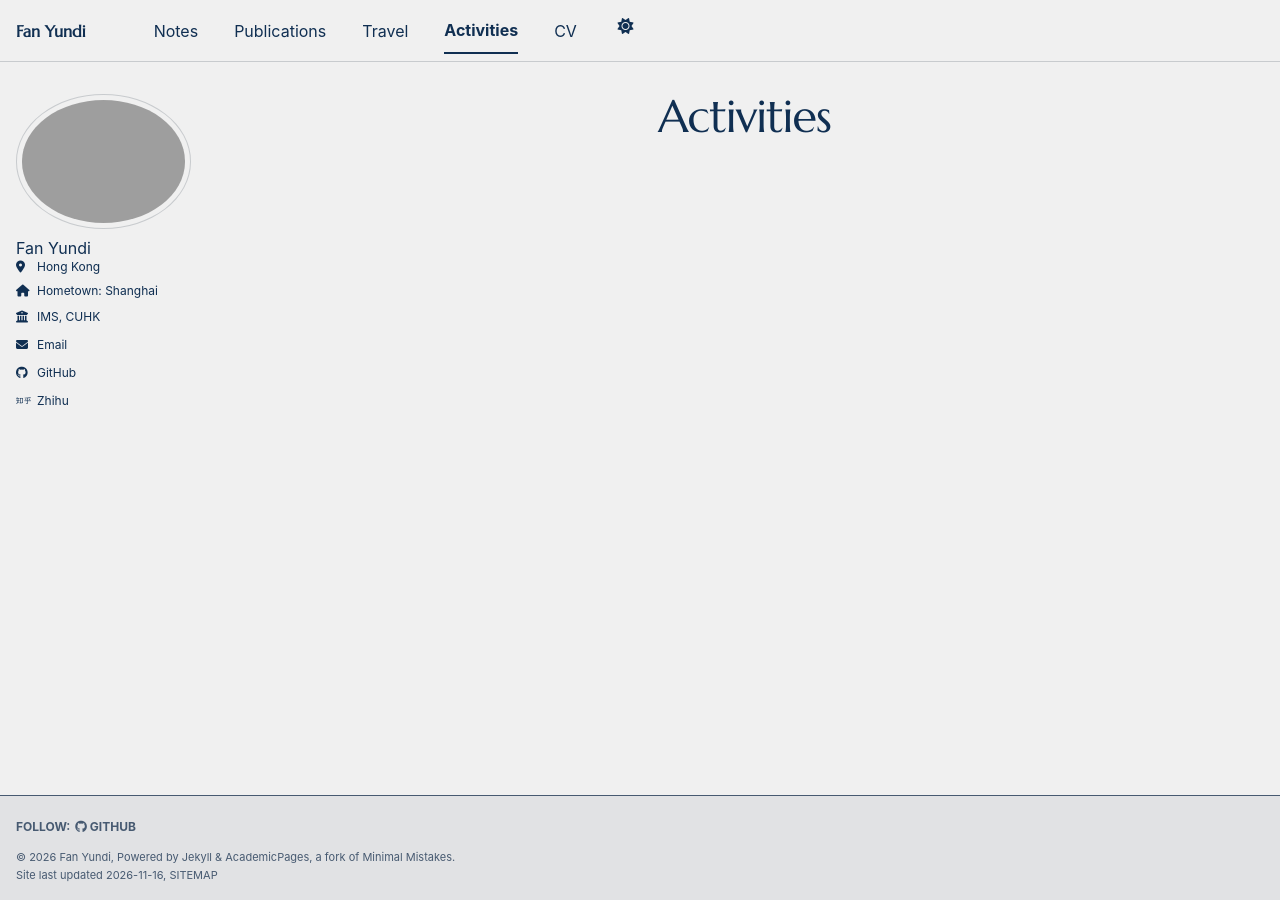
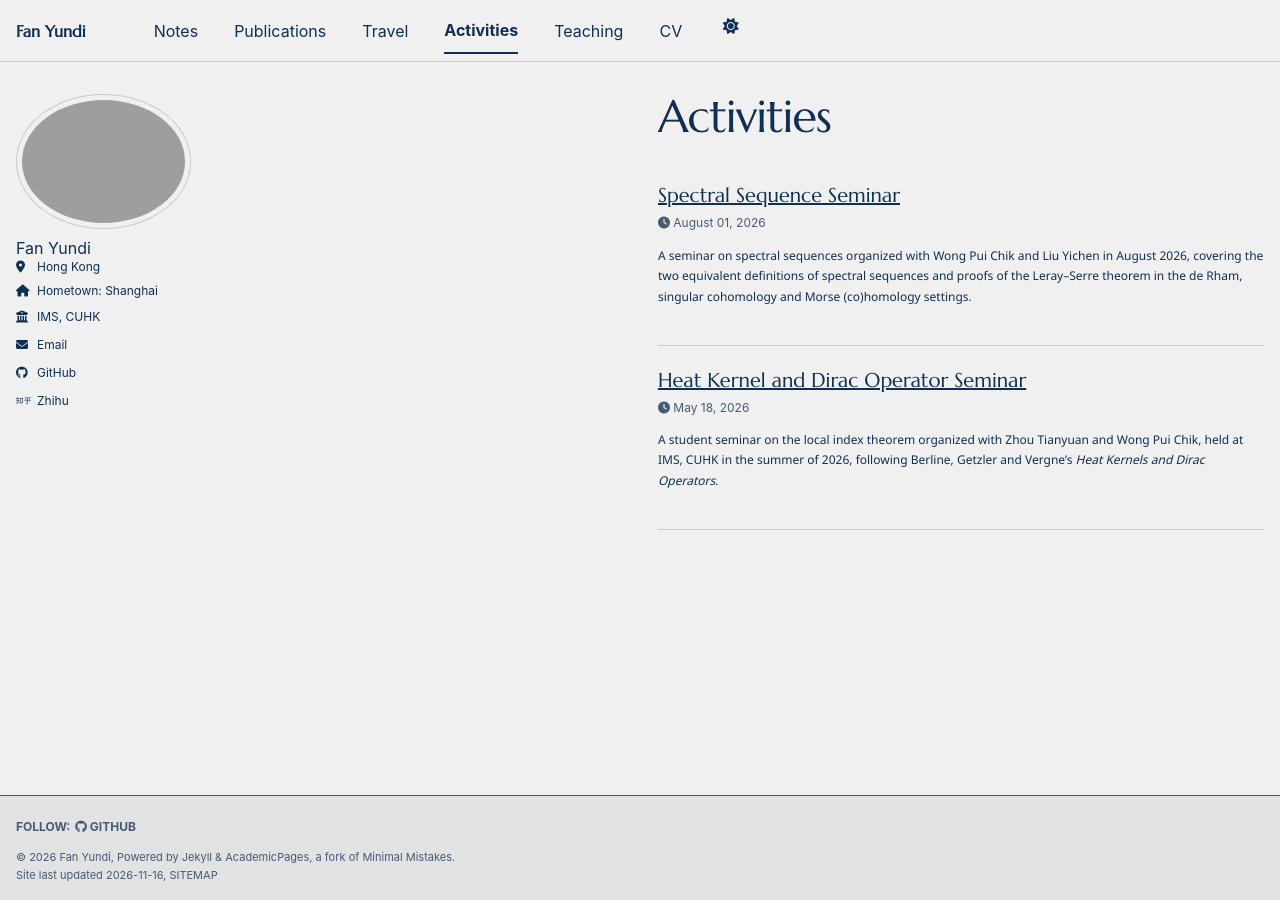
Before and after one commit to Peau-Vae/Peau-Vae.github.io, a Jekyll site: the page built from _pages/talks.html, in a window 1280 px wide. Built offline with Jekyll 4.4.1, drawn with Linux system fonts in a browser that asks for light colours; a style sheet for code colours, icons or effects is not loaded.

Commit message:
Add Teaching page, navigation entry, and two seminar activities

```diff
--- a/_data/navigation.yml
+++ b/_data/navigation.yml
@@ -12,5 +12,8 @@ main:
   - title: "Activities"
     url: /activities/
 
+  - title: "Teaching"
+    url: /teaching/
+
   - title: "CV"
     url: /cv/
--- /dev/null
+++ b/_talks/2026-05-18-heat-kernel-dirac-operator-seminar.md
@@ -0,0 +1,11 @@
+---
+title: "Heat Kernel and Dirac Operator Seminar"
+date: 2026-05-18
+excerpt: "A student seminar on the local index theorem organized with Zhou Tianyuan and Wong Pui Chik, held at IMS, CUHK in the summer of 2026, following Berline, Getzler and Vergne's *Heat Kernels and Dirac Operators*."
+---
+
+Together with Zhou Tianyuan and Wong Pui Chik, I organized the IMS Students Geometry Seminar on heat kernels and the local index theorem, held at IMS 502a, CUHK from May 18 to July 30, 2026. Our main reference was Berline, Getzler and Vergne, *Heat Kernels and Dirac Operators*.
+
+- [Seminar poster and schedule](/files/activities/heat-kernel-local-index-seminar-poster.pdf)
+- [My notes for Talk III: Clifford modules and Dirac operators](/files/activities/heat-kernel-seminar-iii-clifford-module-dirac-operator.pdf)
+- [My notes for Talk VI: the equivariant local index theorem (Chapter 6)](/files/activities/heat-kernel-seminar-vi-equivariant-local-index.pdf)
--- /dev/null
+++ b/_talks/2026-08-01-spectral-sequence-seminar.md
@@ -0,0 +1,16 @@
+---
+title: "Spectral Sequence Seminar"
+date: 2026-08-01
+excerpt: "A seminar on spectral sequences organized with Wong Pui Chik and Liu Yichen in August 2026, covering the two equivalent definitions of spectral sequences and proofs of the Leray–Serre theorem in the de Rham, singular cohomology and Morse (co)homology settings."
+---
+
+In August 2026, together with Wong Pui Chik and Liu Yichen, I organized a seminar on spectral sequences. Our references were:
+
+- Bott and Tu, *Differential Forms in Algebraic Topology*, Chapter III, Sections 14–16;
+- John McCleary, *A User's Guide to Spectral Sequences*;
+- Silvio Barandun, *Leray–Serre Spectral Sequences: A Morse Homological Approach*;
+- Alexander Ritter, *Cambridge Part III Course on Morse Homology*, 2011.
+
+In the seminar we reviewed the definition of spectral sequences in its two equivalent formulations (via subquotients of a filtration and via exact couples), and proved the Leray–Serre theorem in the frameworks of de Rham cohomology, singular cohomology and Morse (co)homology.
+
+- [My part: Morse homology and the Leray–Serre spectral sequence](/files/activities/spectral-sequence-seminar-iii-morse-homology.pdf)
```
Also changed, not shown: AGENTS.md (+10 -0 lines), _pages/about.md (+2 -1 lines), _pages/teaching.md (added, +7 -0 lines), 4 other files.
